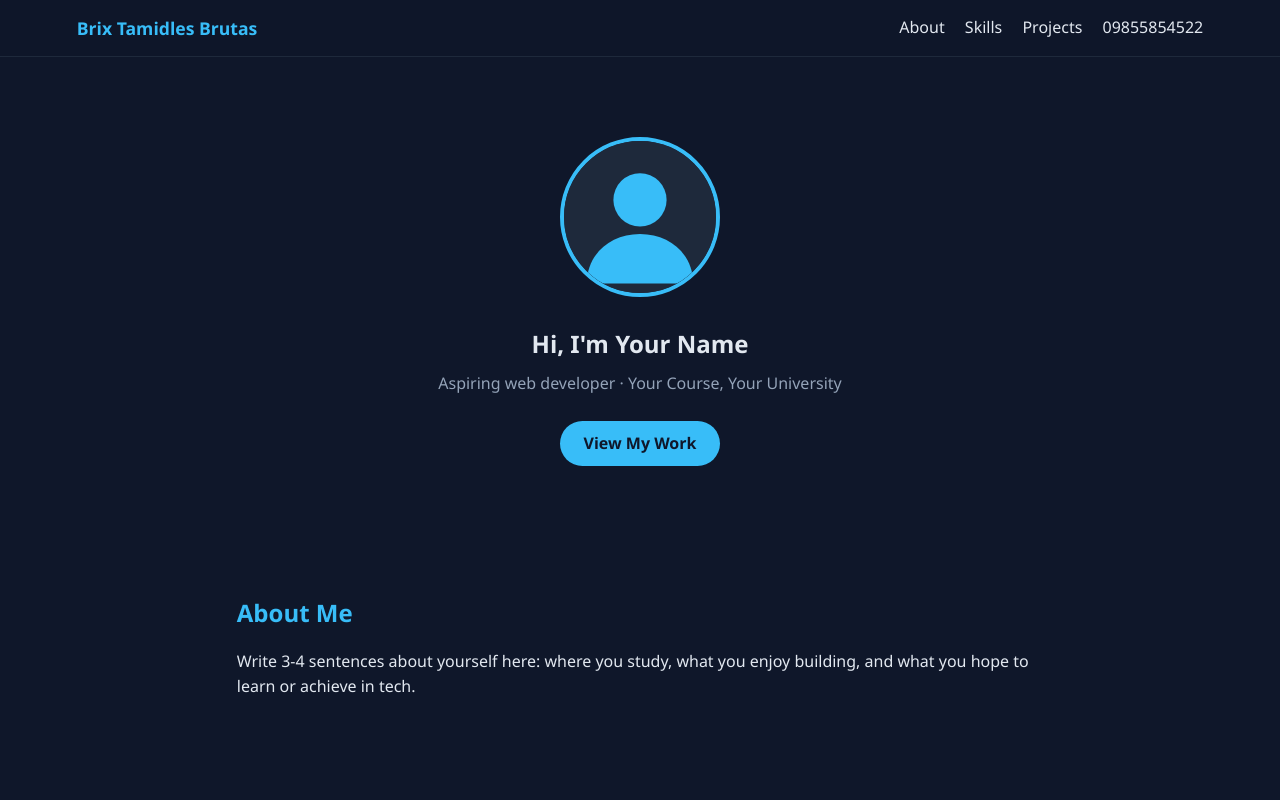
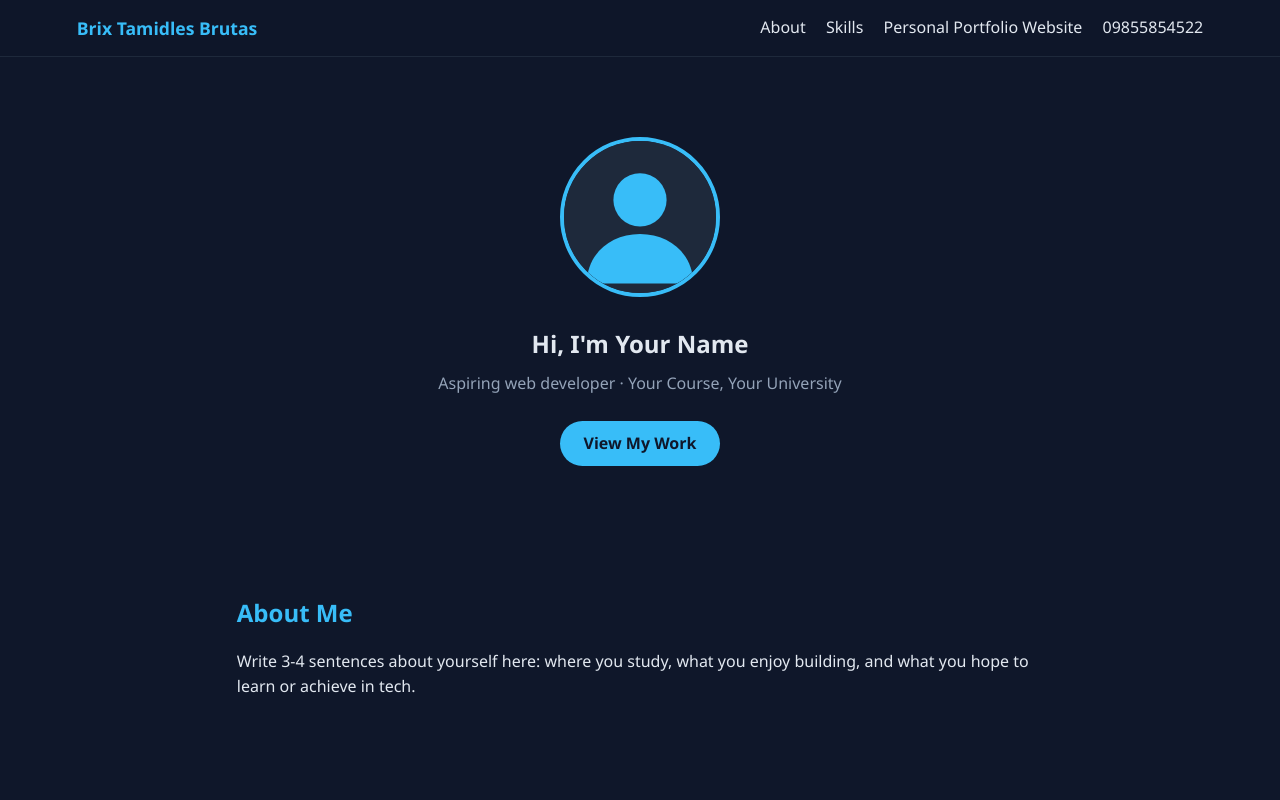
Before and after one commit to Mathew-tect/Brutas-project-1, a plain HTML site: page index.html in a window 1280 px wide. Shown: the top 800 px of the page. Drawn offline with Linux system fonts and the light colour scheme.

Commit message:
Update index.html

```diff
--- a/index.html
+++ b/index.html
@@ -13,7 +13,7 @@
     <nav>
       <a href="#about">About</a>
       <a href="#skills">Skills</a>
-      <a href="#projects">Projects</a>
+      <a href="#projects">Personal Portfolio Website</a>
       <a href="#contact">09855854522</a>
     </nav>
   </header>
```
